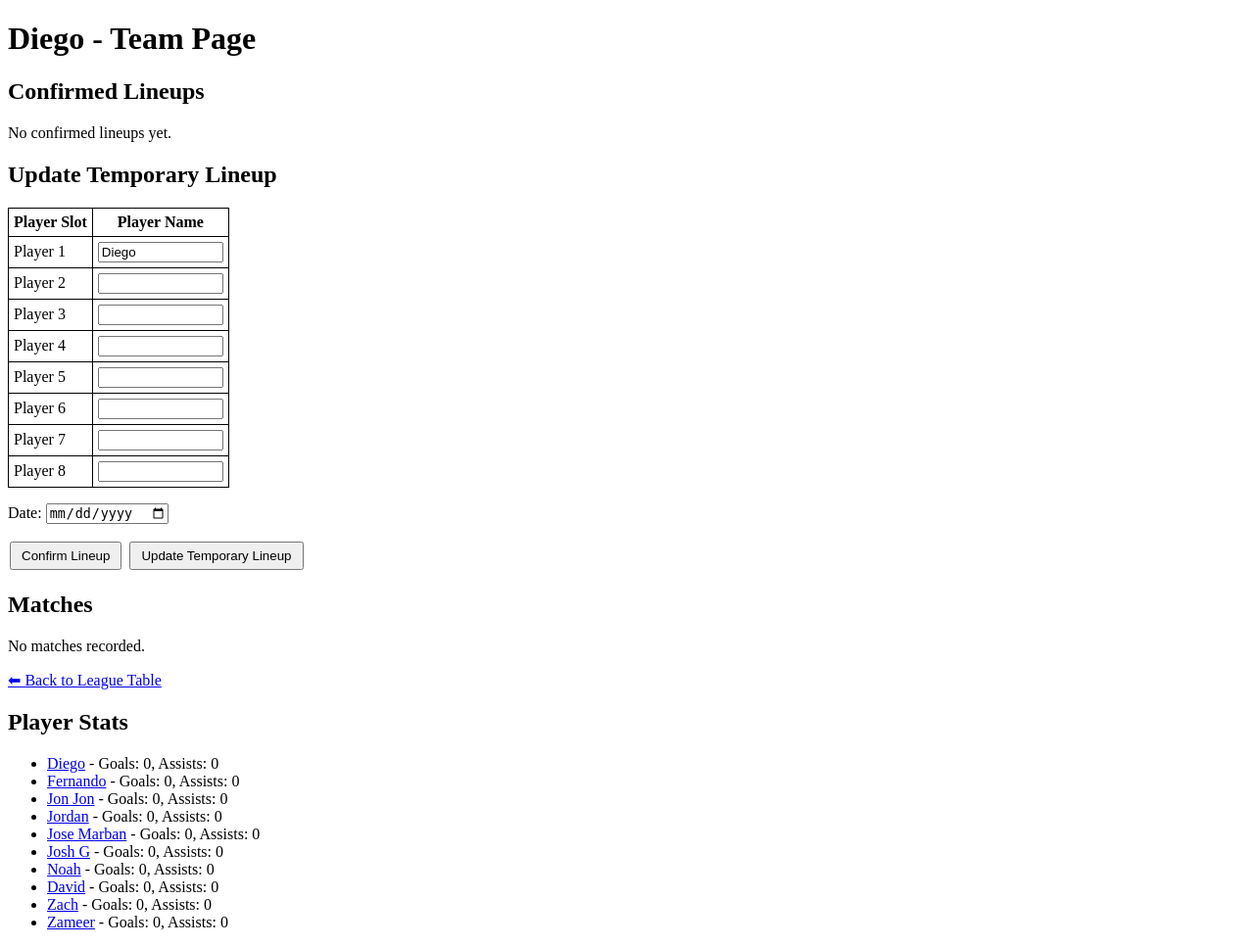
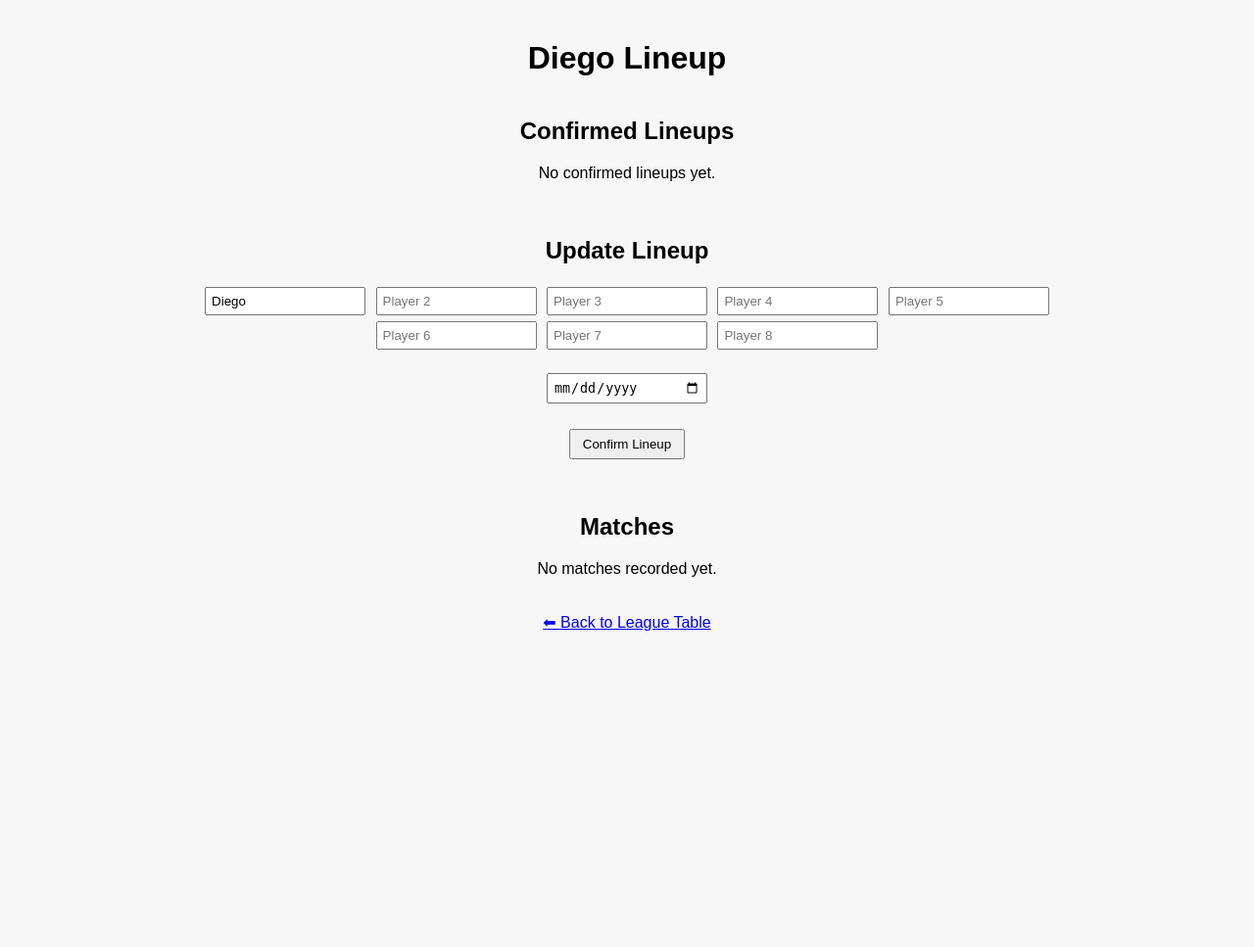
Before and after one commit to zchowscode/League-table-MCchodesfc, a Flask app: page /team/Diego in a window 1280 px wide. Shown: the whole page at 98% size. After the commit the page ends 644 px from the top, so only its background shows below. Run offline with Flask 3, Linux system fonts and the light colour scheme.

Commit message:
Update team.html

```diff
--- a/templates/team.html
+++ b/templates/team.html
@@ -2,62 +2,84 @@
 <html lang="en">
 <head>
     <meta charset="UTF-8">
-    <title>{{ team.name }} - Team Page</title>
+    <title>{{ team.name }} Lineup</title>
     <style>
-        table, th, td { border: 1px solid black; border-collapse: collapse; padding: 5px; }
-        input[type="text"] { width: 120px; }
-        .lineup-input { width: 150px; }
-        .button { padding: 5px 10px; margin: 2px; }
+        body {
+            font-family: Arial, sans-serif;
+            display: flex;
+            flex-direction: column;
+            align-items: center;
+            margin: 0;
+            padding: 20px;
+            background-color: #f7f7f7;
+        }
+        h1, h2 {
+            text-align: center;
+        }
+        table {
+            border-collapse: collapse;
+            margin: 10px 0;
+            width: 80%;
+        }
+        th, td {
+            border: 1px solid #ccc;
+            padding: 8px;
+            text-align: center;
+        }
+        form {
+            margin: 10px 0;
+            text-align: center;
+        }
+        input[type="text"], input[type="date"] {
+            padding: 5px;
+            margin: 3px;
+            width: 150px;
+        }
+        button {
+            padding: 6px 12px;
+            margin: 5px;
+            cursor: pointer;
+        }
+        .lineup-container, .matches-container, .confirmed-lineups-container {
+            margin-bottom: 20px;
+            width: 80%;
+            text-align: center;
+        }
     </style>
 </head>
 <body>
-    <h1>{{ team.name }} - Team Page</h1>
+    <h1>{{ team.name }} Lineup</h1>
 
+    <div class="confirmed-lineups-container">
         <h2>Confirmed Lineups</h2>
         {% if team.confirmed_lineups %}
-        <table>
-            <tr>
-                <th>Date</th>
-                <th>Lineup</th>
-                <th>Action</th>
-            </tr>
             {% for cl in team.confirmed_lineups %}
-                <tr>
-                    <td>{{ cl.date }}</td>
-                    <td>{{ cl.lineup | join(', ') }}</td>
-                    <td>
-                        <form method="POST" action="{{ url_for('delete_lineup', team_name=team.name, lineup_date=cl.date) }}">
-                            <button type="submit" class="button">Delete</button>
+                <p>Date: {{ cl.date }}<br>
+                   Lineup: {{ cl.lineup | join(', ') }}</p>
+                <form action="{{ url_for('delete_lineup', team_name=team.name, lineup_date=cl.date) }}" method="POST">
+                    <button type="submit">Delete</button>
                 </form>
-                    </td>
-                </tr>
+                <hr>
             {% endfor %}
-        </table>
         {% else %}
             <p>No confirmed lineups yet.</p>
         {% endif %}
+    </div>
 
-    <h2>Update Temporary Lineup</h2>
+    <div class="lineup-container">
+        <h2>Update Lineup</h2>
         <form method="POST">
-        <table>
-            <tr>
-                <th>Player Slot</th>
-                <th>Player Name</th>
-            </tr>
             {% for i in range(8) %}
-                <tr>
-                    <td>Player {{ i + 1 }}</td>
-                    <td><input class="lineup-input" type="text" name="lineup" value="{{ team.lineup[i] if i < team.lineup|length else '' }}"></td>
-                </tr>
+                <input type="text" name="lineup" placeholder="Player {{ i+1 }}" value="{{ team.lineup[i] if i < team.lineup|length else '' }}">
             {% endfor %}
-        </table>
-        <p>
-            Date: <input type="date" name="lineup_date" required>
-        </p>
-        <button type="submit" name="confirm" class="button">Confirm Lineup</button>
-        <button type="submit" class="button">Update Temporary Lineup</button>
+            <br><br>
+            <input type="date" name="lineup_date">
+            <br><br>
+            <button type="submit" name="confirm">Confirm Lineup</button>
         </form>
+    </div>
 
+    <div class="matches-container">
         <h2>Matches</h2>
         {% if team.matches %}
             <table>
@@ -68,27 +90,21 @@
                     <th>Assists</th>
                     <th>Opponent Goals</th>
                 </tr>
-            {% for m in team.matches %}
+                {% for match in team.matches %}
                 <tr>
-                    <td>{{ m.date }}</td>
-                    <td>{{ m.opponent }}</td>
-                    <td>{{ m.goals }}</td>
-                    <td>{{ m.assists }}</td>
-                    <td>{{ m.opponent_goals }}</td>
+                    <td>{{ match.date }}</td>
+                    <td>{{ match.opponent }}</td>
+                    <td>{{ match.goals }}</td>
+                    <td>{{ match.assists }}</td>
+                    <td>{{ match.opponent_goals }}</td>
                 </tr>
                 {% endfor %}
             </table>
         {% else %}
-        <p>No matches recorded.</p>
+            <p>No matches recorded yet.</p>
         {% endif %}
+    </div>
 
-    <p><a href="{{ url_for('league_table') }}">⬅ Back to League Table</a></p>
-
-    <h2>Player Stats</h2>
-    <ul>
-        {% for player in team.players %}
-            <li><a href="{{ url_for('player_page', team_name=team.name, player_name=player.name) }}">{{ player.name }}</a> - Goals: {{ player.goals }}, Assists: {{ player.assists }}</li>
-        {% endfor %}
-    </ul>
+    <a href="{{ url_for('league_table') }}">⬅ Back to League Table</a>
 </body>
 </html>
```
Lines whose indentation alone changed are shown as unchanged.
